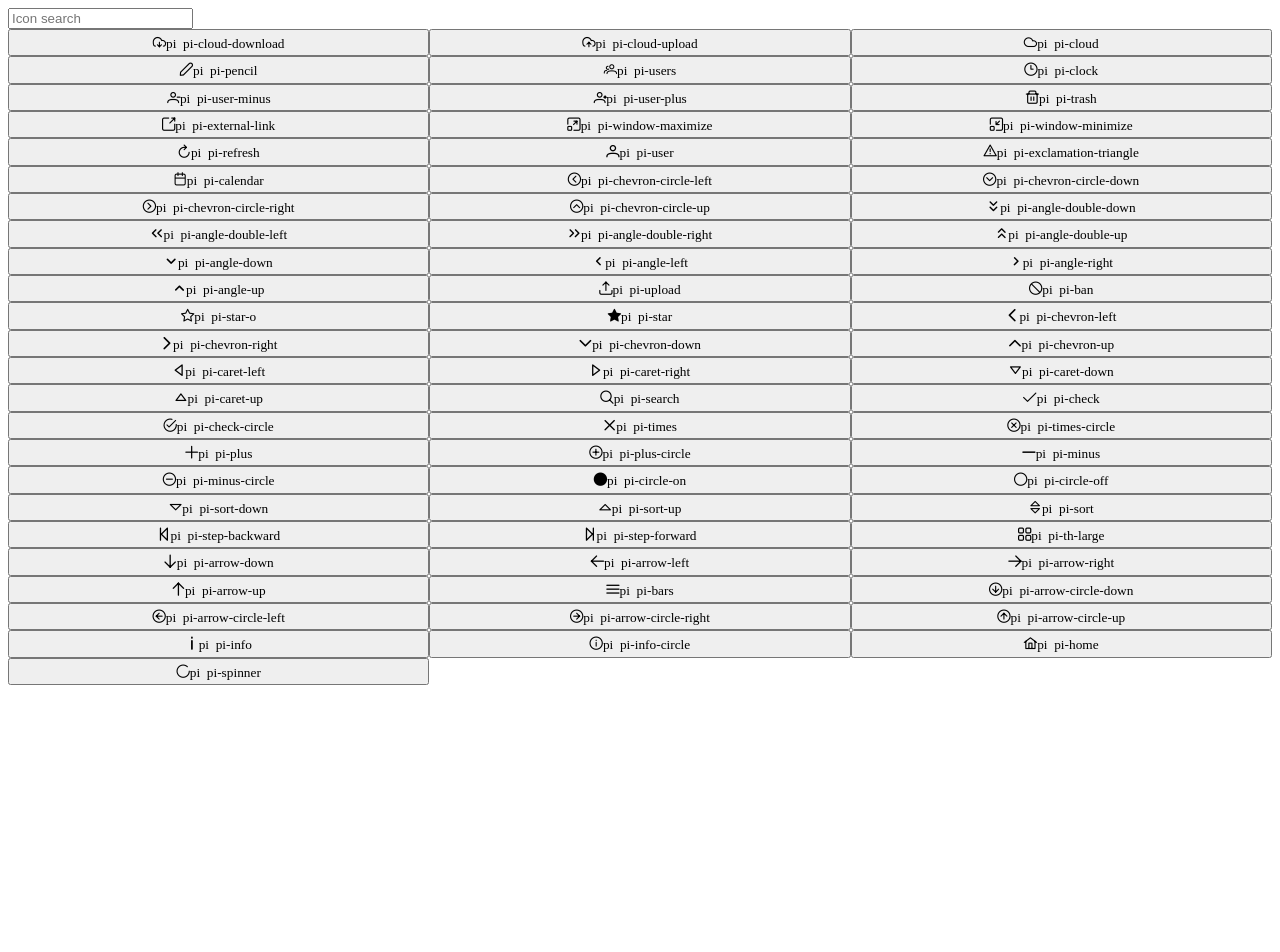
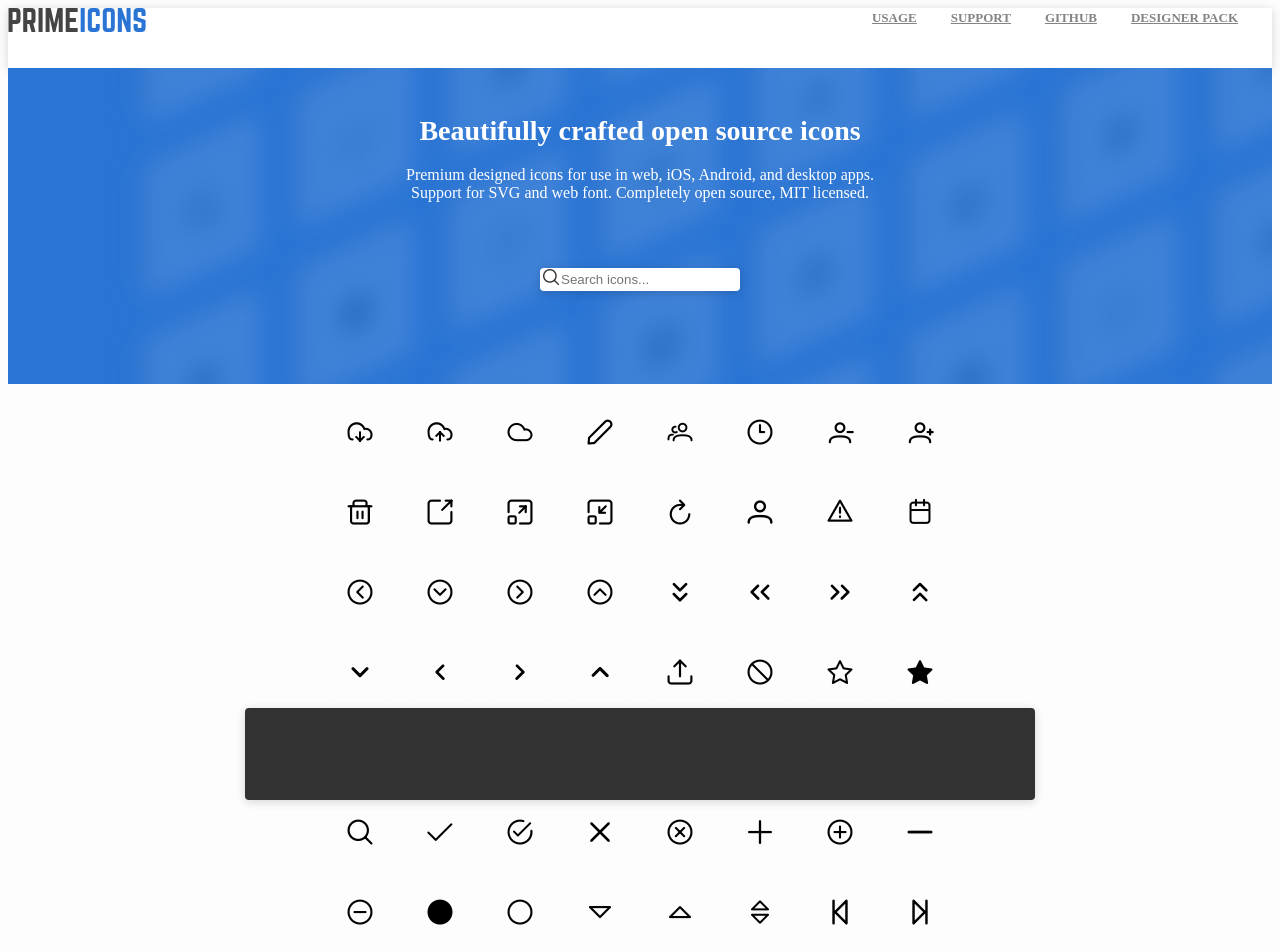
Before and after one commit to yigitfindikli/PrimeIcons, an Angular app: page / in a window 1280 px wide. Shown: the top 952 px of the page. Before the commit the page ends 800 px from the top, so only its background shows below. Built offline with nearby package versions, Linux system fonts and the light colour scheme.

Commit message:
Icon code show

```diff
--- a/src/app/app.component.html
+++ b/src/app/app.component.html
@@ -1,7 +1,43 @@
-<input [(ngModel)]="searchText" placeholder="Icon search">
-<span *ngIf="selectedIcon" class="{{selectedIcon.class}}">{{selectedIcon.class}}</span>
-<div *ngFor="let icon of icons| filter : searchText; let i = index ">
+<div>
+    <ul id="list1">
+      <img src="../assets/images/logo.svg">
+      <li><a href="#designerPack">DESIGNER PACK</a></li>
+      <li><a href="#github">GITHUB</a></li>
+      <li><a href="#support">SUPPORT</a></li>
+      <li><a href="#usage">USAGE</a></li>
+    </ul>
+  </div>
+  <div class="container">
+    <h1 class="center">Beautifully crafted open source icons</h1>
+    <p class="center">Premium designed icons for use in web, iOS, Android, and desktop apps. Support for SVG and web font.
+      Completely open source, MIT licensed.</p>
+    <div id="search" class="center" >
+      <i id="searchicon" class="pi pi-search"></i>
+      <input [(ngModel)]="searchText" placeholder="Search icons...">
+    </div>
 
-<button style="float: left; width: 33.33%;
-padding: 5px;" (click)="getIcon(i)" class="{{icon.class}}">{{icon.class}}</button>
-</div>
+  </div>
+  <br>
+  <div class="grid-container">
+    <div class="grid-item" *ngFor="let icon of icons| filter : searchText; let i = index " (click)="getIcon(i)">
+      <i id="iconslist"  class="{{icon.class}}"></i>
+    </div>
+  </div>
+  <div class="sticky">
+    <span  *ngIf="selectedIcon" class="{{selectedIcon.class}}">
+    </span>
+    <code *ngIf="selectedIcon" >
+      {{iconCode}}
+    </code>
+
+  </div>
+
+  <div>
+    <ul id="list2">
+      <img src="../assets/images/logo.svg">
+      <li><a href="#designerPack">DESIGNER PACK</a></li>
+      <li><a href="#github">GITHUB</a></li>
+      <li><a href="#support">SUPPORT</a></li>
+      <li><a href="#usage">USAGE</a></li>
+    </ul>
+  </div>
--- a/src/app/app.component.ts
+++ b/src/app/app.component.ts
@@ -9,17 +9,25 @@ import { IconService } from './service/icon.service';
 export class AppComponent implements OnInit {
   title = 'app';
   icons:object[];
-  selectedIcon:object;
+  selectedIcon:any;
+  iconCode= '';
   constructor(private service:IconService){}
   getIcons(){
     this.service.getIcons().subscribe((data:any)=>{
       this.icons=data;
-    })
+    });
   }
   getIcon(index:number){
     this.selectedIcon=this.service.getIcon(index);
+    this.getIconString();
+  }
+  getIconString(){
+    if(this.selectedIcon){
+      this.iconCode='<i class="'+this.selectedIcon.class+' "></i>';
+    }
   }
   ngOnInit(){
   this.getIcons();
+  this.selectedIcon=this.service.getIcon(0);
   }
 }
--- a/src/styles.css
+++ b/src/styles.css
@@ -1 +1,153 @@
 /* You can add global styles to this file, and also import other style files */
+body{
+    background-color: #fdfdfd;
+    font-family: Poppins;
+  }
+
+  #list1 {
+    list-style-type: none;
+    margin: 0;
+    padding: 0;
+    overflow: hidden;
+    height: 60px;
+    background-color: #ffffff;
+    box-shadow: 0 2px 10px 0 rgba(0, 0, 0, 0.16);
+
+  }
+
+  li {
+    float: right;
+  }
+  li a{
+    padding-right: 34px;
+    font-size: 13px;
+    font-weight: 600;
+    font-style: normal;
+    font-stretch: normal;
+    line-height: normal;
+    letter-spacing: normal;
+    text-align: center;
+    color: #838383;
+  }
+
+  .container {
+    background: url("/assets/images/bg-image.jpg");
+    height: 316px;
+
+  }
+  .center{
+    text-align: center;
+    position: relative;
+    top: 15%;
+    left: 50%;
+    transform: translateY(-50%);
+    transform: translateX(-50%);
+    color: #ffffff;
+    max-width: 516px;
+    font-family: Poppins;
+
+  }
+  h1.center{
+    margin-top: 0px;
+
+    font-size: 28px;
+    font-weight: 600;
+  }
+
+  p.center{
+    font-size: 16px;
+    font-weight: normal;
+  }
+
+  #search{
+    background-color: #ffffff;
+    color: #333333;
+    text-align: left;
+    margin-top: 50px;
+    width: auto;
+    max-width: 360px;
+    border-radius: 4px;
+    background-color: #ffffff;
+    box-shadow: 0 2px 10px 0 rgba(0, 0, 0, 0.16);
+    float: left;
+  }
+  input{
+    border: none;
+    height: 21px;
+    max-width: 70%;
+    outline: none;
+  }
+  #searchicon{
+    padding-left: 3px ;
+  }
+
+  div.grid-item:hover {
+    background-color: #ffffff;
+    box-shadow: 0 1px 6px 0 rgba(0, 0, 0, 0.16);
+    color: #000000;
+  }
+
+  div.grid-item:active {
+    background-color: #2974d4;
+    color: #ffffff;
+  }
+
+
+  .grid-container{
+    display: grid;
+    grid-template-columns:  auto auto auto auto auto auto auto auto;
+    align-content: center;
+    background-color: #fdfdfd;
+    grid-gap: 20px;
+    margin: auto;
+    max-width: 620px;
+
+  }
+  div.grid-item {
+    width: 60px;
+    height: 60px;
+    border-radius: 4px;
+    background-color: #fdfdfd;
+    text-align: center;
+  }
+
+  #iconslist{
+    position: relative;
+    top: 50%;
+    transform: translateY(-50%);
+    font-size: 25px;
+    color: #000000;
+  }
+  #iconslist:active{
+    color: #ffffff;
+  }
+
+  .sticky {
+    position: -webkit-sticky;
+    position: sticky;
+    bottom: 0;
+    padding: 5px;
+    height: 82px;
+    border-radius: 4px;
+    background-color: #323232;
+    box-shadow: 0 2px 10px 0 rgba(0, 0, 0, 0.16);
+    max-width: 780px;
+    font-size: 20px;
+    font-weight: 600;
+    font-style: normal;
+    font-stretch: normal;
+    line-height: normal;
+    letter-spacing: normal;
+    color: #ffffff;
+    margin: auto;
+  }
+
+  #list2 {
+    list-style-type: none;
+    margin: 0;
+    padding: 0;
+    overflow: hidden;
+    height: 60px;
+    background-color: #323232;
+    box-shadow: 0 2px 10px 0 rgba(0, 0, 0, 0.16);
+  }
```
